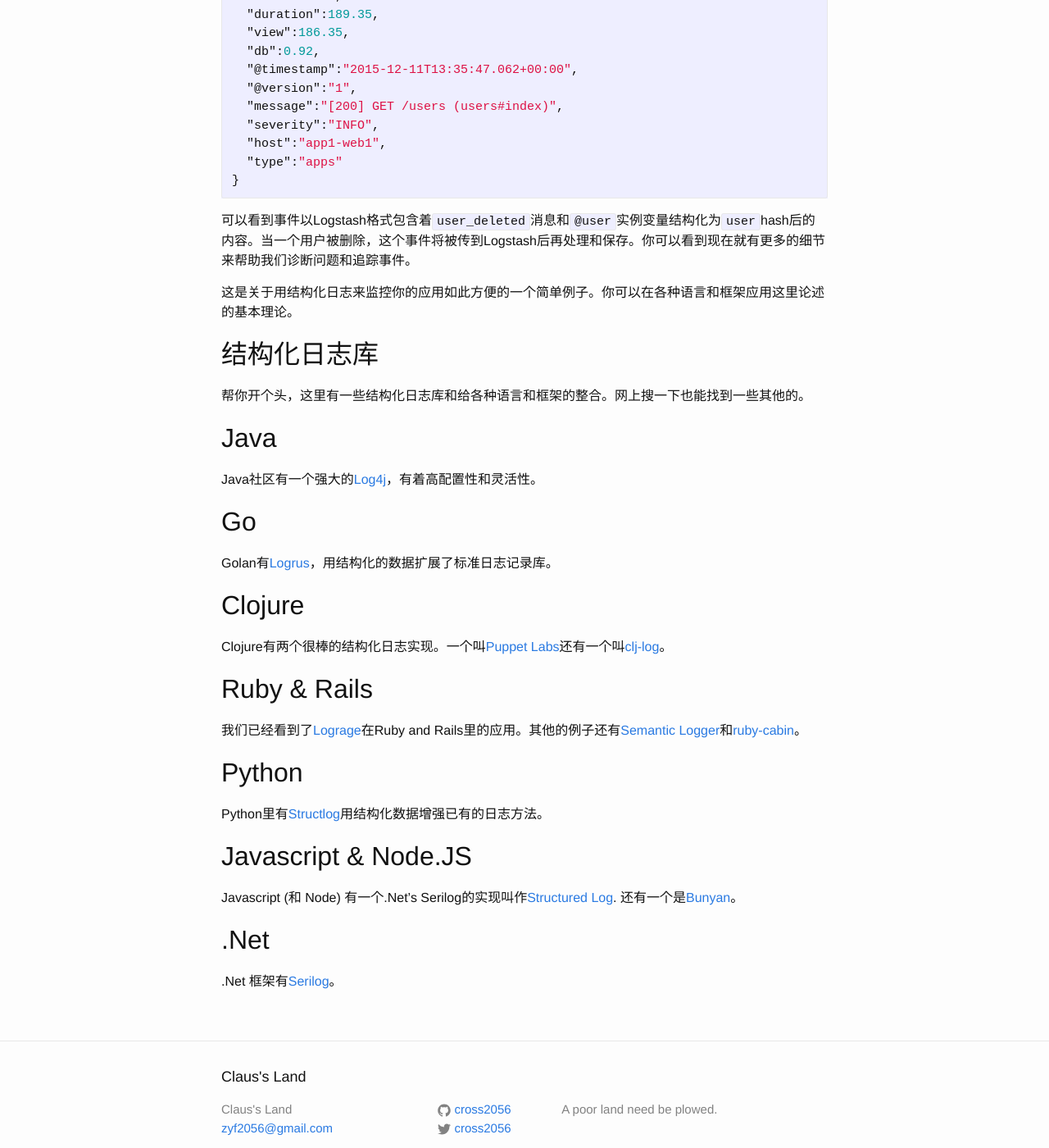
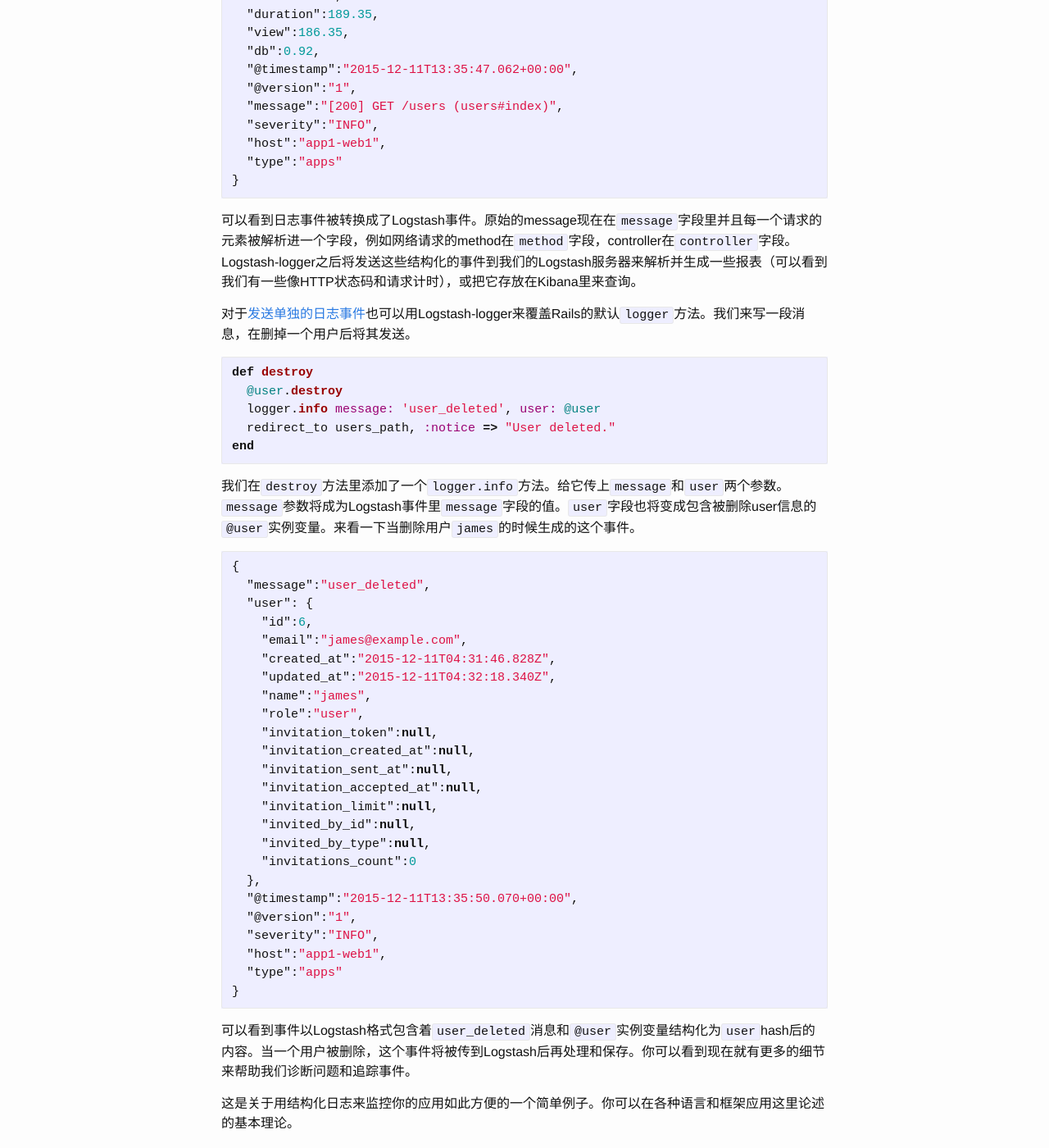
Before and after one commit to cross2056/cross2056.github.io, a Jekyll site: the page built from _posts/2016-05-27-test.markdown, in a window 1280 px wide and 1400 px high, scrolled down 3599 px. Shown: the whole window at 82% size. Built offline with Jekyll 4.4.1, drawn with Linux system fonts in a browser that asks for light colours; some of the changed text lies outside the part shown.

Commit message:
added missing parts

````diff
--- a/_posts/2016-05-27-test.markdown
+++ b/_posts/2016-05-27-test.markdown
@@ -157,6 +157,47 @@ Completed 200 OK in 79ms (Views: 78.8ms | ActiveRecord: 0.0ms)
 }
 ```
 
+可以看到日志事件被转换成了Logstash事件。原始的message现在在`message`字段里并且每一个请求的元素被解析进一个字段，例如网络请求的method在`method`字段，controller在`controller`字段。Logstash-logger之后将发送这些结构化的事件到我们的Logstash服务器来解析并生成一些报表（可以看到我们有一些像HTTP状态码和请求计时），或把它存放在Kibana里来查询。
+
+对于[发送单独的日志事件](https://github.com/dwbutler/logstash-logger#usage-examples)也可以用Logstash-logger来覆盖Rails的默认`logger`方法。我们来写一段消息，在删掉一个用户后将其发送。
+
+```ruby
+def destroy
+  @user.destroy
+  logger.info message: 'user_deleted', user: @user
+  redirect_to users_path, :notice => "User deleted."
+end
+```
+
+我们在`destroy`方法里添加了一个`logger.info`方法。给它传上`message`和`user`两个参数。`message`参数将成为Logstash事件里`message`字段的值。`user`字段也将变成包含被删除user信息的`@user`实例变量。来看一下当删除用户`james`的时候生成的这个事件。
+
+```json
+{
+  "message":"user_deleted",
+  "user": {
+    "id":6,
+    "email":"james@example.com",
+    "created_at":"2015-12-11T04:31:46.828Z",
+    "updated_at":"2015-12-11T04:32:18.340Z",
+    "name":"james",
+    "role":"user",
+    "invitation_token":null,
+    "invitation_created_at":null,
+    "invitation_sent_at":null,
+    "invitation_accepted_at":null,
+    "invitation_limit":null,
+    "invited_by_id":null,
+    "invited_by_type":null,
+    "invitations_count":0
+  },
+  "@timestamp":"2015-12-11T13:35:50.070+00:00",
+  "@version":"1",
+  "severity":"INFO",
+  "host":"app1-web1",
+  "type":"apps"
+}
+```
+
 可以看到事件以Logstash格式包含着`user_deleted`消息和`@user`实例变量结构化为`user`hash后的内容。当一个用户被删除，这个事件将被传到Logstash后再处理和保存。你可以看到现在就有更多的细节来帮助我们诊断问题和追踪事件。
 
 这是关于用结构化日志来监控你的应用如此方便的一个简单例子。你可以在各种语言和框架应用这里论述的基本理论。
@@ -171,7 +212,7 @@ Java社区有一个强大的[Log4j](http://logging.apache.org/log4j/)，有着
 
 ## Go
 
-Golan有[Logrus](https://github.com/Sirupsen/logrus)，用结构化的数据扩展了标准日志记录库。
+Golang有[Logrus](https://github.com/Sirupsen/logrus)，用结构化的数据扩展了标准日志记录库。
 
 ## Clojure
 
@@ -187,7 +228,7 @@ Python里有[Structlog](https://github.com/hynek/structlog)用结构化数据增
 
 ## Javascript & Node.JS
 
-Javascript (和 Node) 有一个.Net’s Serilog的实现叫作[Structured Log](https://github.com/structured-log/structured-log). 还有一个是[Bunyan](https://github.com/trentm/node-bunyan)。
+Javascript (和 Node) 有一个.Net的Serilog的实现叫作[Structured Log](https://github.com/structured-log/structured-log). 还有一个是[Bunyan](https://github.com/trentm/node-bunyan)。
 
 ## .Net
 
````
Also changed, not shown: other parts of _posts/2016-05-27-test.markdown (+1 -1 lines).
